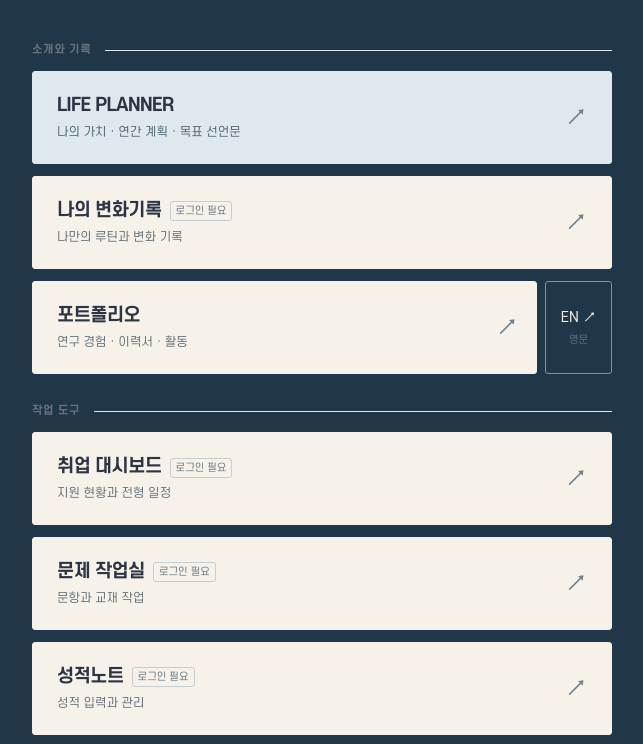
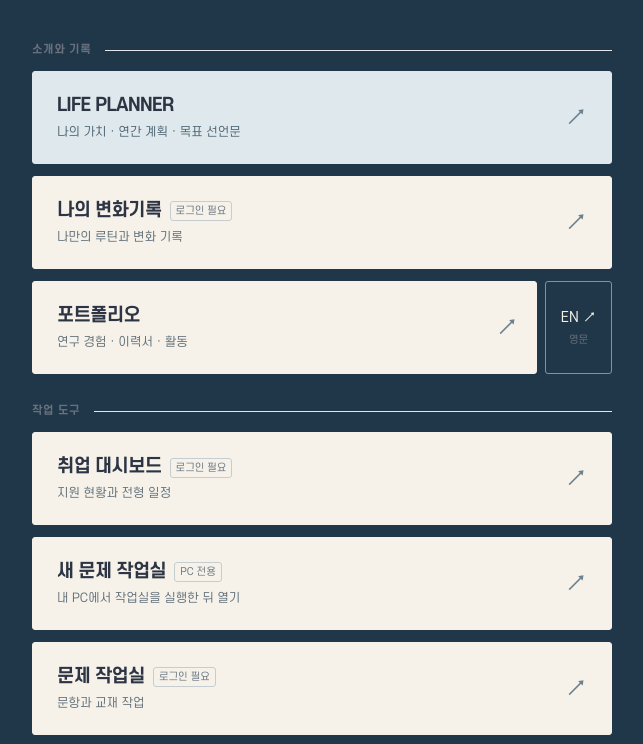
Before and after one commit to lsy7791120110/lsy7791120110.github.io, a plain HTML site: page start/index.html in a window 1280 px wide. Shown: the part 246-990 px from the top of the page, without its empty margins (318-961 px from the left). Drawn offline with Linux system fonts and the light colour scheme.

Commit message:
Add PC question studio to start page

```diff
--- a/start/index.html
+++ b/start/index.html
@@ -67,6 +67,7 @@ a:focus-visible{outline:3px solid #edc8a8;outline-offset:4px}
 <div class="group-heading"><h2 id="tools-heading">작업 도구</h2></div>
 <div class="links">
 <a class="entry" href="https://script.google.com/macros/s/AKfycbwmOgRRCuH9LBKuS1QpLn-hjkMVKrQ6djFbuL2X5Jj9f4YWx1JRgxi1aDfeEWMbzm3d/exec"><span><b>취업 대시보드<span class="badge">로그인 필요</span></b><small>지원 현황과 전형 일정</small></span><span class="arrow" aria-hidden="true">↗</span></a>
+<a class="entry" href="http://127.0.0.1:5173/open-local-workspace"><span><b>새 문제 작업실<span class="badge">PC 전용</span></b><small>내 PC에서 작업실을 실행한 뒤 열기</small></span><span class="arrow" aria-hidden="true">↗</span></a>
 <a class="entry" href="https://sorabbit-question-studio.lsy779112.chatgpt.site/"><span><b>문제 작업실<span class="badge">로그인 필요</span></b><small>문항과 교재 작업</small></span><span class="arrow" aria-hidden="true">↗</span></a>
 <a class="entry" href="https://grades-note.lsy779112.chatgpt.site/"><span><b>성적노트<span class="badge">로그인 필요</span></b><small>성적 입력과 관리</small></span><span class="arrow" aria-hidden="true">↗</span></a>
 </div>
```
